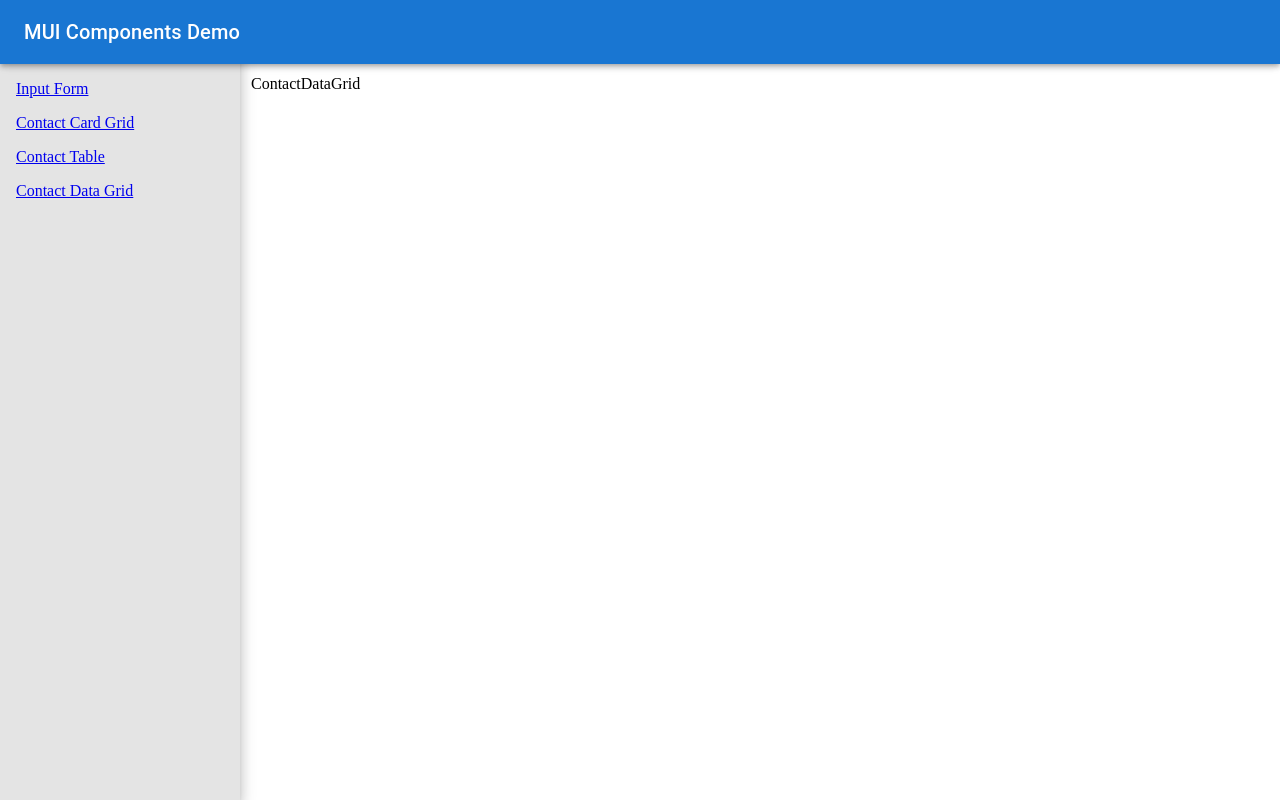
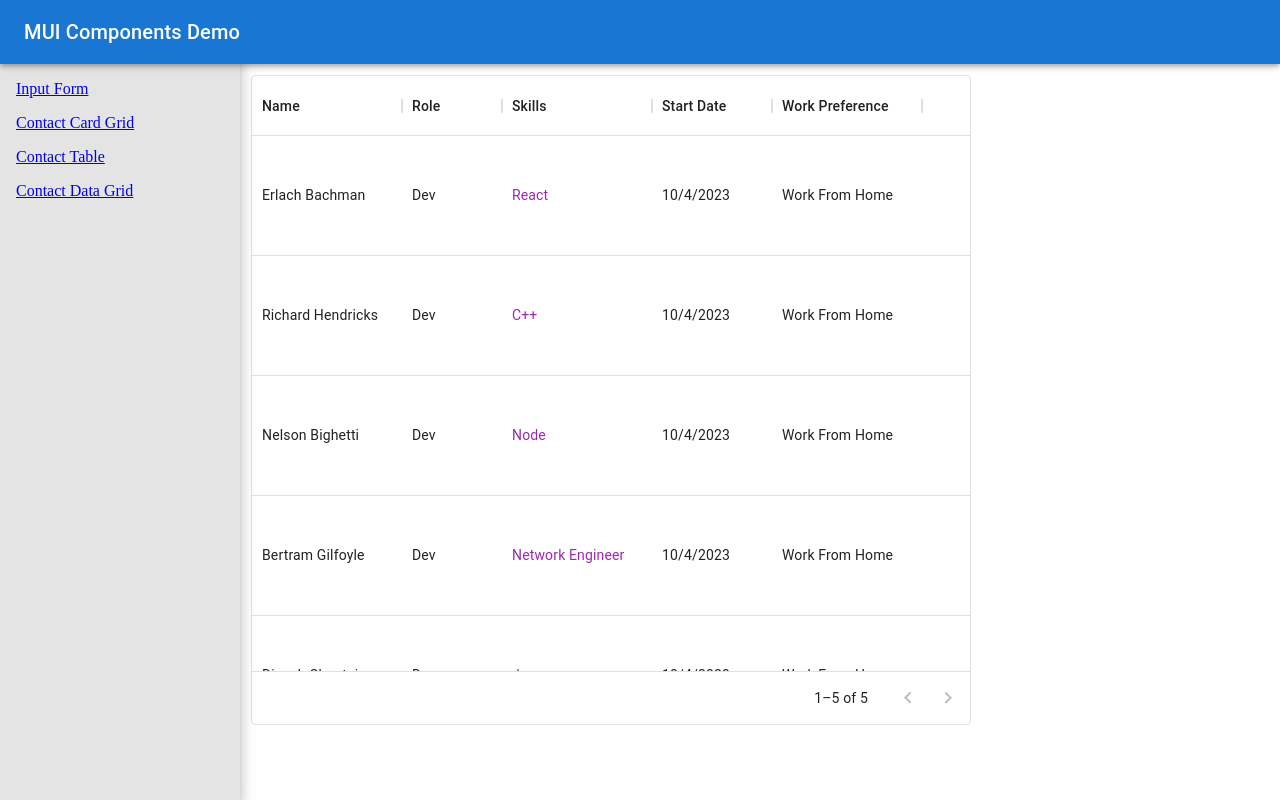
Before and after one commit to redeyedev-208/ga-mui-styling-demo, a React (Create React App) app: page /datagrid in a window 1280 px wide. Built offline with nearby package versions, Linux system fonts and the light colour scheme.

Commit message:
added default pagination of 5, new unique concat key with id

```diff
--- a/src/components/DataGrid/ContactDataGrid.tsx
+++ b/src/components/DataGrid/ContactDataGrid.tsx
@@ -1,9 +1,71 @@
-import React from 'react';
+import { DataGrid, GridRenderCellParams } from '@mui/x-data-grid';
+import { useTheme, Theme } from '@mui/material/styles';
+import { contactData } from '../../Data/ContactData';
 
 type Props = {};
+const columns = (theme: Theme) => [
+  {
+    field: 'name',
+    headerName: 'Name',
+    minWidth: 150,
+    renderCell: (cellValues: GridRenderCellParams<string>) => {
+      // debugger;
+      return cellValues.value;
+    },
+  },
+  {
+    field: 'role',
+    headerName: 'Role',
+    minWidth: 100,
+    renderCell: (cellValues: GridRenderCellParams<string>) => {
+      return cellValues.value;
+    },
+  },
+  {
+    field: 'skills',
+    headerName: 'Skills',
+    minWidth: 150,
+    renderCell: (cellValues: GridRenderCellParams<string>) => {
+      return (
+        <div style={{ color: theme.palette.secondary.main }}>
+          {cellValues.value ? cellValues.value[0] : ''}
+        </div>
+      );
+    },
+  },
+  {
+    field: 'startDate',
+    headerName: 'Start Date',
+    minWidth: 120,
+    renderCell: (cellValues: GridRenderCellParams<string>) => {
+      return cellValues.value;
+    },
+  },
+  {
+    field: 'preference',
+    headerName: 'Work Preference',
+    minWidth: 150,
+    renderCell: (cellValues: GridRenderCellParams<string>) => {
+      return cellValues.value;
+    },
+  },
+];
 
 const ContactDataGrid = (props: Props) => {
-  return <div>ContactDataGrid</div>;
+  const rows = () => [...contactData];
+  const theme = useTheme();
+
+  return (
+    <div style={{ height: 650 }}>
+      <DataGrid
+        rows={rows()}
+        columns={columns(theme)}
+        pageSize={5}
+        headerHeight={60}
+        rowHeight={120}
+      />
+    </div>
+  );
 };
 
 export default ContactDataGrid;
--- a/src/components/Form/CustomizedFormComponents/ModifiedSelect.tsx
+++ b/src/components/Form/CustomizedFormComponents/ModifiedSelect.tsx
@@ -34,6 +34,7 @@ const ModifiedSelect = (props: {
         minWidth: minWidth,
         marginRight: 2, // This reaches into the default theme and is about 16 pixels
       }}
+      multiple
     >
       {skills.map((skillName) => {
         return (
--- a/src/components/Scaffold/NavDrawer.tsx
+++ b/src/components/Scaffold/NavDrawer.tsx
@@ -41,6 +41,7 @@ const simpleStyles = {
   content: {
     marginLeft: drawerWidth,
     padding: 3,
+    maxWidth: 720,
   },
 };
 
@@ -102,7 +103,7 @@ const NavDrawer = (props: Props) => {
           <Routes>
             <Route
               // Best practices are to always have  a default route
-              path={'/'}
+              path={'/form'}
               element={<ContactFrom />}
             />
             <Route
--- a/src/components/Table/ContactTable.tsx
+++ b/src/components/Table/ContactTable.tsx
@@ -28,12 +28,21 @@ const ContactTable = (props: Props) => {
         <TableBody>
           {contactData.map((contact) => {
             return (
-              <TableRow key={contact.name}>
+              <TableRow key={contact.id}>
                 {
                   // Short hand for giving us access to the key and the value
                   Object.entries(contact).map(([key, value]) => {
+                    if (key === 'skills') {
+                      return (
+                        <TableCell key={contact.id + key}>
+                          {value.join(', ')}
+                        </TableCell>
+                      );
+                    }
                     if (key !== 'id') {
-                      return <TableCell>{value}</TableCell>;
+                      return (
+                        <TableCell key={contact.id + key}>{value}</TableCell>
+                      );
                     }
                     return '';
                   })
```
Also changed, not shown: tha-mui-components-demo/README.md (deleted).
